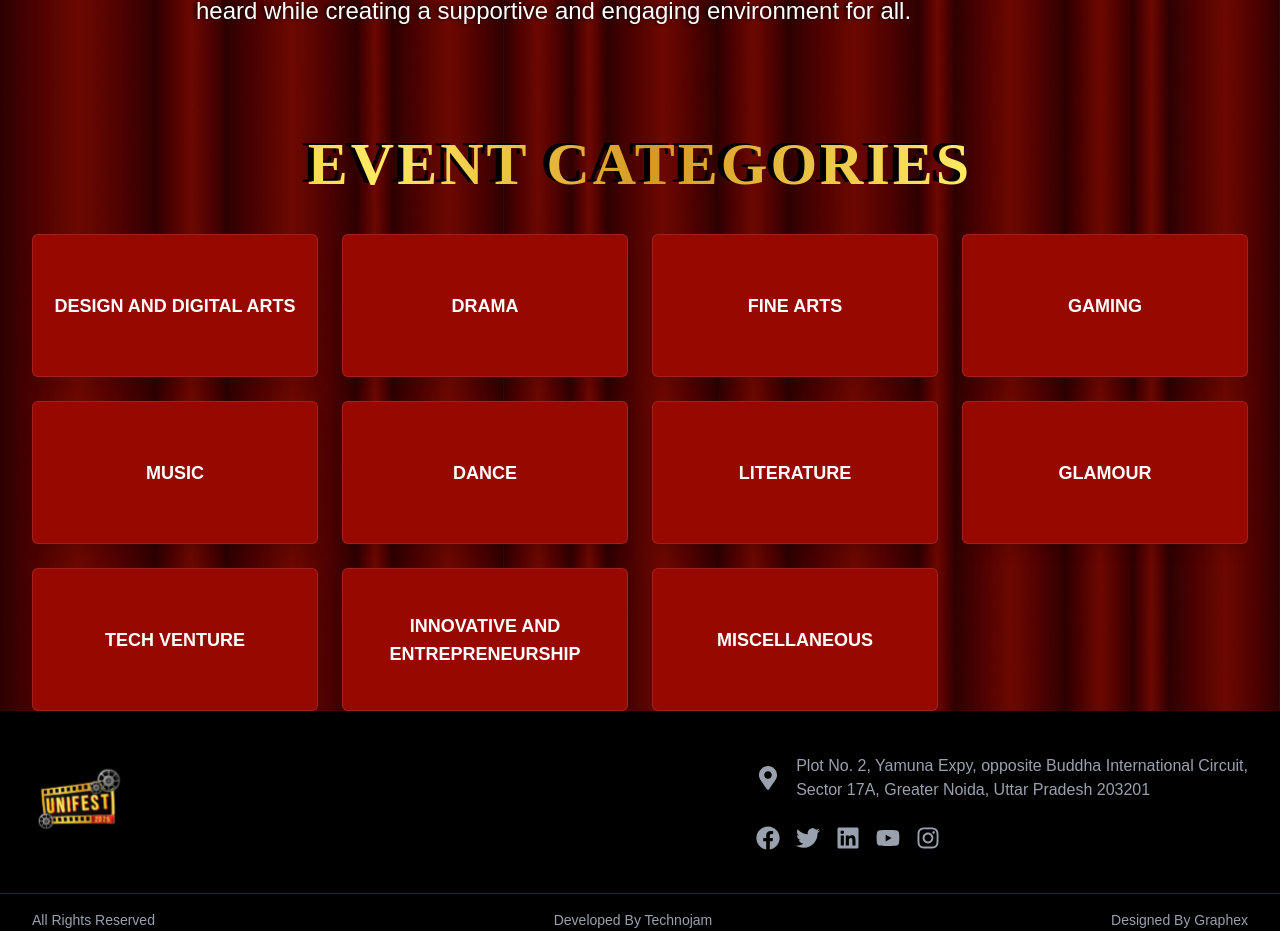
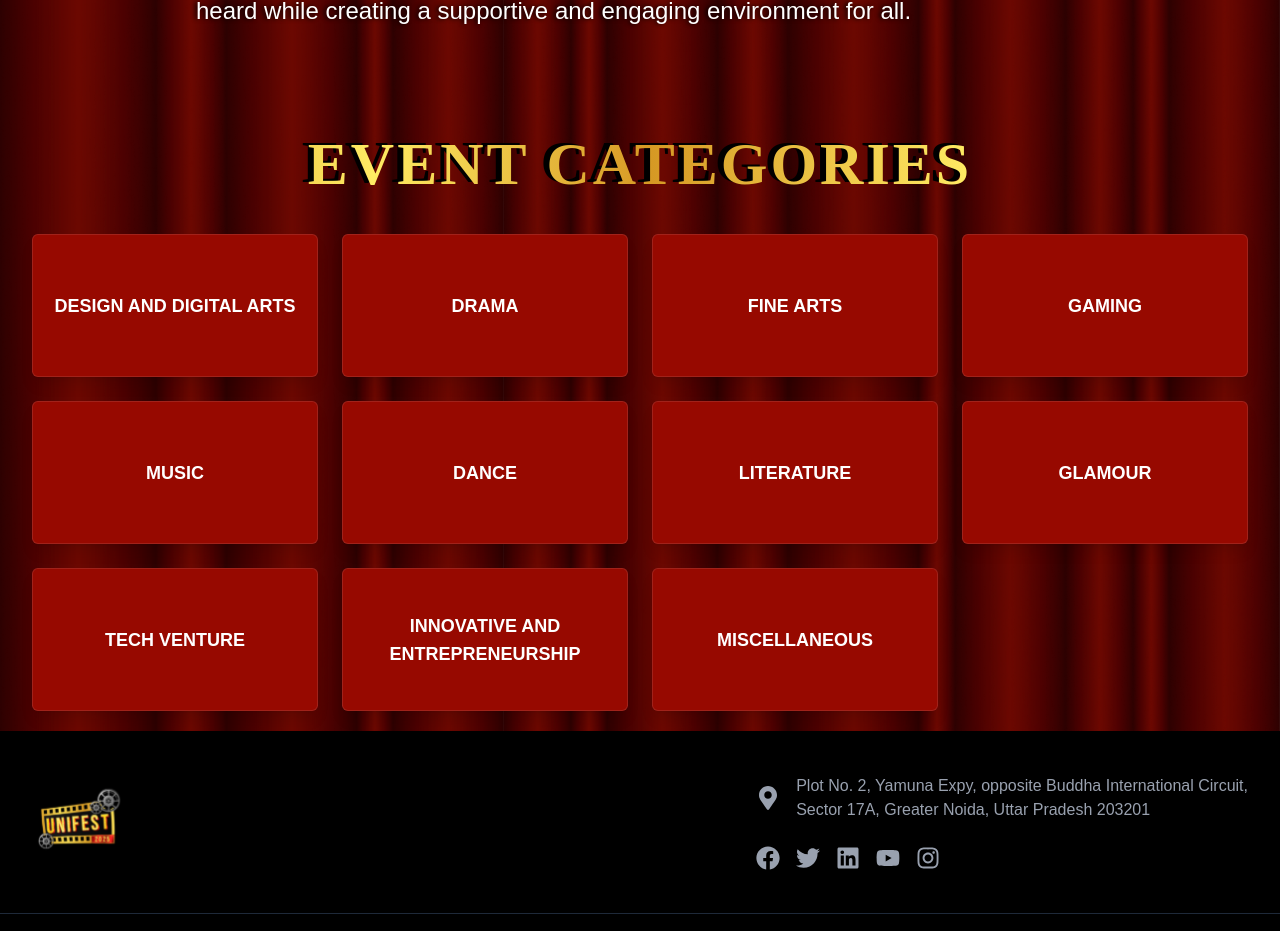
Before and after one commit to technojam/unifest-2025, a Next.js app: page / in a window 1280 px wide. Shown: the part 3100-4031 px from the top of the page. Built offline with nearby package versions, Linux system fonts and the light colour scheme; a web font is replaced by a local one.

Commit message:
optimized the event category page

```diff
--- a/src/components/EventCatogories.jsx
+++ b/src/components/EventCatogories.jsx
@@ -26,7 +26,7 @@ const EventCategories = () => {
   ];
 
   return (
-    <div className="flex flex-col z-10 gap-10 w-full px-4 sm:px-6 md:px-8" id="events">
+    <div className="flex flex-col z-10 gap-10 w-full px-4 sm:px-6 md:px-8 pb-5" id="events">
       <Heading>Event Categories</Heading>
 
       <div className="grid grid-cols-1 xs:grid-cols-2 sm:grid-cols-2 md:grid-cols-3 lg:grid-cols-4 xl:grid-cols-4 gap-3 md:gap-4 lg:gap-6 w-full">
```
